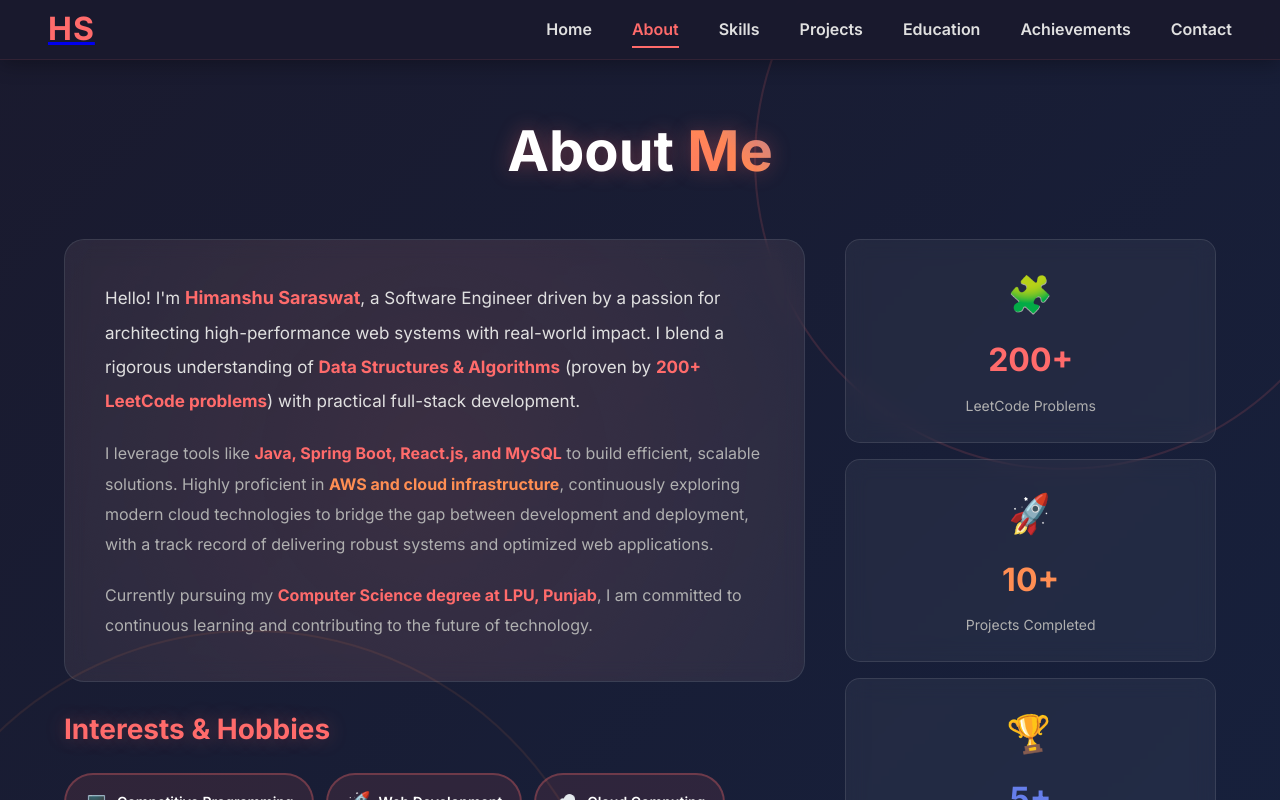
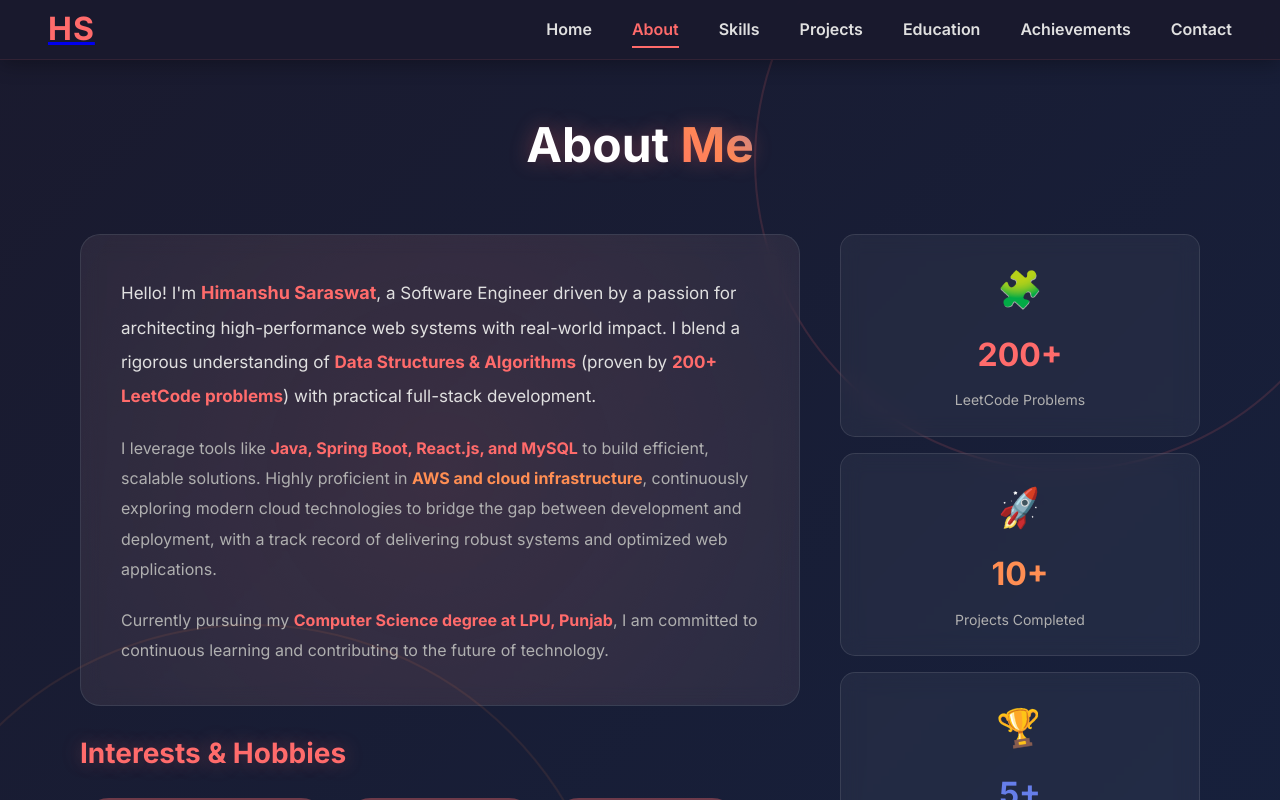
Before and after one commit to saraswat2/portfolio, a React (Vite) app: page /#/about in a window 1280 px wide. Shown: the top 800 px of the page. Built offline with nearby package versions, Linux system fonts and the light colour scheme.

Commit message:
fix: reduce max-width and font sizes to match localhost zoom level

```diff
--- a/index.html
+++ b/index.html
@@ -2,7 +2,7 @@
 <html lang="en">
   <head>
     <meta charset="UTF-8" />
-    <meta name="viewport" content="width=device-width, initial-scale=1.0" />
+    <meta name="viewport" content="width=device-width, initial-scale=1.0, maximum-scale=1.0" />
     <title>Himanshu Saraswat | Portfolio</title>
     <link rel="preconnect" href="https://fonts.googleapis.com">
     <link rel="preconnect" href="https://fonts.gstatic.com" crossorigin>
--- a/src/App.css
+++ b/src/App.css
@@ -137,7 +137,7 @@ body {
 
 /* ===== HERO CONTAINER ===== */
 .dark-hero-container {
-  max-width: 1400px;
+  max-width: 1200px;
   margin: 0 auto;
   display: grid;
   grid-template-columns: 1fr 1fr;
@@ -152,7 +152,7 @@ body {
 .dark-hero-left { padding: 32px; }
 
 .dark-hero-greeting {
-  font-size: 64px !important;
+  font-size: 56px !important;
   font-weight: 700;
   margin-bottom: 8px;
   color: #fff;
@@ -165,14 +165,14 @@ body {
 }
 
 .dark-hero-name {
-  font-size: 48px !important;
+  font-size: 42px !important;
   font-weight: 600;
   margin-bottom: 16px;
   color: #e0e0e0;
 }
 
 .dark-hero-title {
-  font-size: 40px !important;
+  font-size: 34px !important;
   font-weight: 700;
   color: #fff;
   margin-bottom: 32px;
@@ -359,15 +359,15 @@ body {
 
 /* ===== ABOUT SECTION ===== */
 .dark-about-section {
-  max-width: 1400px;
+  max-width: 1200px;
   margin: 32px auto;
-  padding: 32px 32px;
+  padding: 32px 40px;
   position: relative;
   z-index: 1;
 }
 
 .dark-section-title {
-  font-size: 40px !important;
+  font-size: 34px !important;
   font-weight: 700;
   margin-bottom: 32px;
   text-align: center;
@@ -448,12 +448,12 @@ body {
 
 /* ===== STATS ===== */
 .dark-stats-section {
-  max-width: 1400px;
+  max-width: 1200px;
   margin: 32px auto;
   display: grid;
   grid-template-columns: repeat(auto-fit, minmax(200px, 1fr));
   gap: 24px;
-  padding: 0 32px;
+  padding: 0 40px;
   position: relative;
   z-index: 1;
 }
@@ -558,17 +558,17 @@ body {
 
 /* ===== PAGE CONTAINER ===== */
 .dark-page-container {
-  max-width: 1400px;
+  max-width: 1200px;
   margin: 0 auto;
-  padding: 32px 32px;
+  padding: 32px 40px;
   min-height: 100vh;
 }
 
 .dark-page-title {
-  font-size: 56px !important;
+  font-size: 48px !important;
   font-weight: 700;
   text-align: center;
-  margin-bottom: 40px;
+  margin-bottom: 48px;
   color: #fff;
   animation: textGlow 3s ease-in-out infinite;
 }
```
